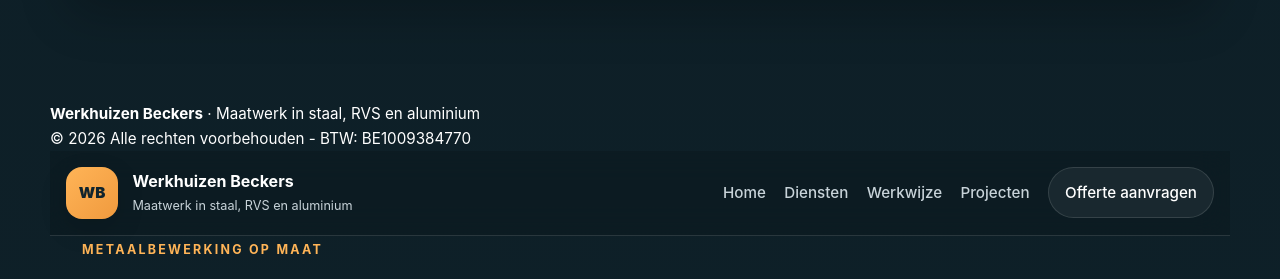
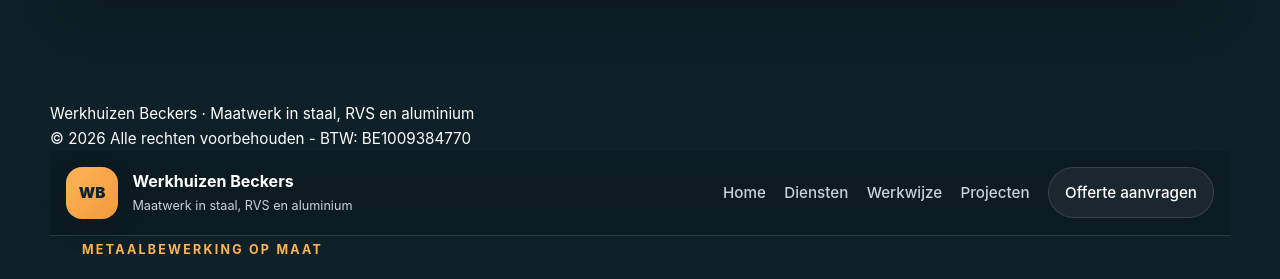
Before and after one commit to servicesbeckers/whb, a Jekyll site: the page built from index.md, in a window 1280 px wide and 900 px high, scrolled down 3568 px. Shown: the part 154-433 px from the top of the window. Built offline with Jekyll 4.4.1, drawn with Linux system fonts in a browser that asks for light colours.

Commit message:
seo update

```diff
--- a/_layouts/default.html
+++ b/_layouts/default.html
@@ -15,6 +15,11 @@
           content="{{ page.description | default: page.summary | default: page.excerpt | strip_html | strip_newlines | default: site.description }}">
 
     <link rel="stylesheet" href="{{ '/assets/css/style.css' | relative_url }}">
+
+    <link rel="apple-touch-icon" href="assets/img/apple-touch-icon-iphone-60x60.png">
+    <link rel="apple-touch-icon" sizes="60x60" href="assets/img/apple-touch-icon-ipad-76x76.png">
+    <link rel="apple-touch-icon" sizes="114x114" href="assets/img/apple-touch-icon-iphone-retina-120x120.png">
+    <link rel="apple-touch-icon" sizes="144x144" href="assets/img/apple-touch-icon-ipad-retina-152x152.png">
 </head>
 <body>
     {% include header.html %}
@@ -26,7 +31,7 @@
     <footer class="site-footer">
         <div class="container footer-inner">
             <p>
-                <strong>Werkhuizen Beckers</strong>
+                Werkhuizen Beckers
                 <span class="footer-sep">·</span>
                 Maatwerk in staal, RVS en aluminium
             </p>
@@ -61,7 +66,7 @@
                 <footer class="site-footer">
                     <div class="container footer-inner">
                         <p>
-                            <strong>Werkhuizen Beckers</strong>
+                            Werkhuizen Beckers
                             <span class="footer-sep">·</span>
                             Maatwerk in staal, RVS en aluminium
                         </p>
```
Also changed, not shown: README.md (deleted), assets/img/apple-touch-icon-ipad-76x76.png (added), assets/img/apple-touch-icon-ipad-retina-152x152.png (added), assets/img/apple-touch-icon-iphone-60x60.png (added), assets/img/apple-touch-icon-iphone-retina-120x120.png (added).
